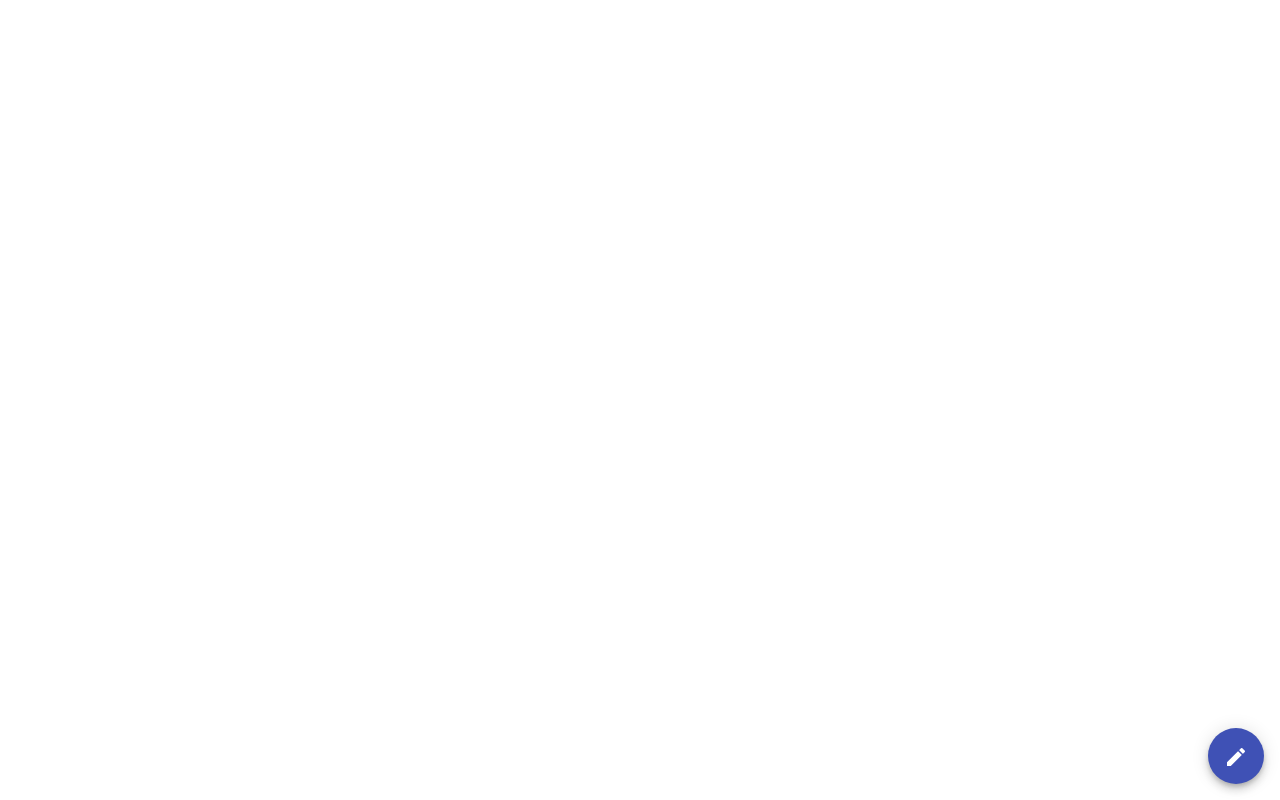
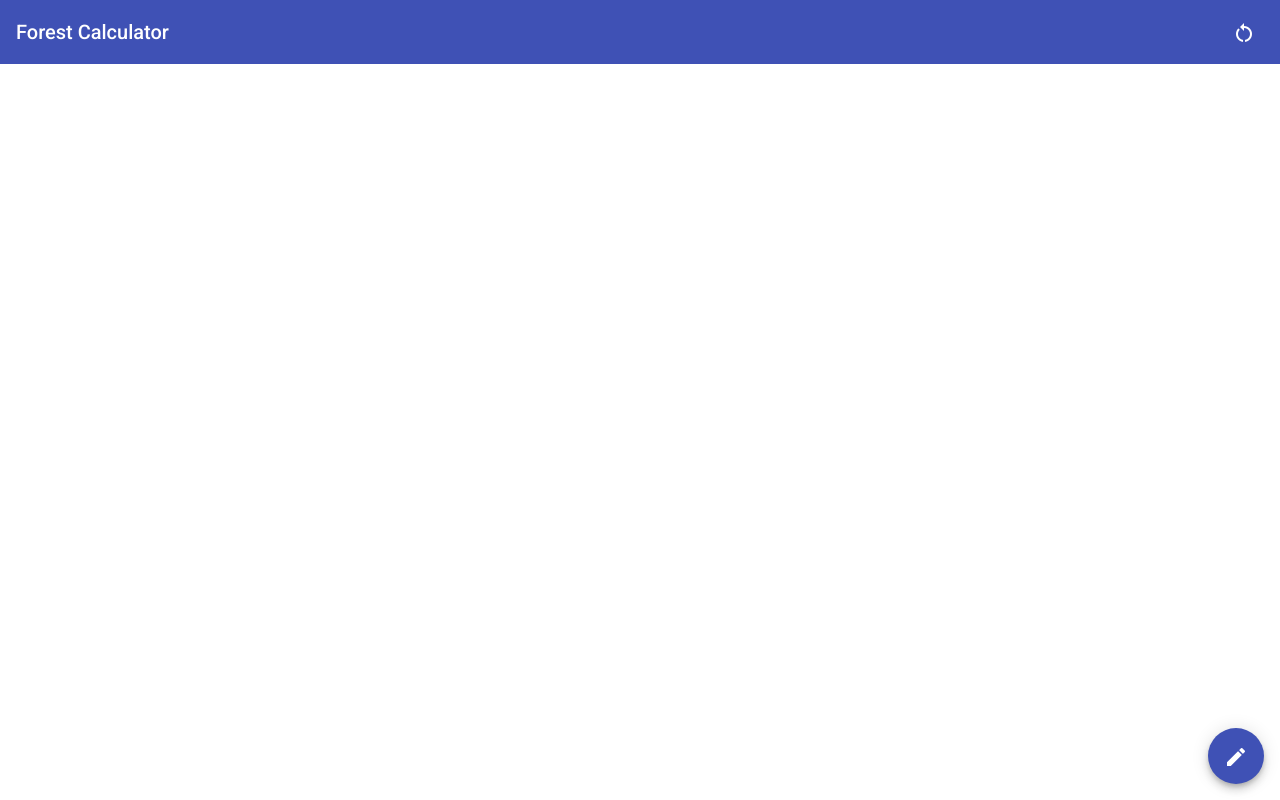
Before and after one commit to dropik/forest-calculator, an Angular app: page / in a window 1280 px wide. Built offline with nearby package versions, Linux system fonts and the light colour scheme.

Commit message:
Implemented create and reset buttons

```diff
--- a/src/app/app.component.html
+++ b/src/app/app.component.html
@@ -1,5 +1,5 @@
 <canvas #drawRoot></canvas>
-<div class="draw-input-receiver" (click)="clickHandler($event)" (dblclick)="stopDrawing()"></div>
+<div class="draw-input-receiver" (click)="handleCanvasClick($event)" (dblclick)="stopDrawing()"></div>
 <div
   *ngFor="let point of points"
   class="point"
@@ -7,8 +7,14 @@
   [style.left.px]="point.x - remToPx(0.5)"
   (dblclick)="stopDrawing()"
 ></div>
+<mat-toolbar color="primary">
+  <span>Forest Calculator</span>
+  <button mat-icon-button (click)="resetCanvas()">
+    <mat-icon>restart_alt</mat-icon>
+  </button>
+</mat-toolbar>
 <div class="create-button-container">
-  <button mat-fab color="primary">
+  <button *ngIf="drawState === 'not-drawn'" mat-fab color="primary" (click)="prepareToDraw()">
     <mat-icon>create</mat-icon>
   </button>
 </div>
--- a/src/app/app.component.scss
+++ b/src/app/app.component.scss
@@ -28,3 +28,9 @@ canvas {
   background: white;
   border: 1px solid black;
 }
+
+mat-toolbar {
+  position: fixed;
+  justify-content: space-between;
+  z-index: 9999;
+}
--- a/src/app/app.component.ts
+++ b/src/app/app.component.ts
@@ -9,7 +9,6 @@ export class AppComponent implements AfterViewInit {
   @ViewChild('drawRoot')
   private canvas?: ElementRef<HTMLCanvasElement>;
   private context?: CanvasRenderingContext2D;
-  private startedDrawing = false;
   private _points: { x: number, y: number }[] = [];
 
   ngAfterViewInit(): void {
@@ -20,13 +19,22 @@ export class AppComponent implements AfterViewInit {
     }
   }
 
+  public drawState: 'not-drawn' | 'drawing' | 'drawn' = 'not-drawn';
+
   public get points(): { x: number, y: number }[] {
     return this._points;
   }
 
-  public clickHandler(e: MouseEvent): void {
-    if (!this.startedDrawing) {
-      this.startedDrawing = true;
+  private set points(value: { x: number, y: number }[]) {
+    this._points = value;
+  }
+
+  public handleCanvasClick(e: MouseEvent): void {
+    if (this.drawState != 'drawing') {
+      return;
+    }
+
+    if (this.points.length === 0) {
       this.startDrawing(e);
     } else {
       this.updatePath(e);
@@ -48,7 +56,7 @@ export class AppComponent implements AfterViewInit {
       this.context.stroke();
       this.context.closePath();
     }
-    this.startedDrawing = false;
+    this.drawState = "drawn";
   }
 
   public updatePath(e: MouseEvent): void {
@@ -68,4 +76,14 @@ export class AppComponent implements AfterViewInit {
     const fontSize = getComputedStyle(document.documentElement).fontSize;
     return rem * parseFloat(fontSize);
   }
+
+  public prepareToDraw(): void {
+    this.drawState = "drawing";
+  }
+
+  public resetCanvas(): void {
+    this.context?.clearRect(0, 0, document.body.clientWidth, document.body.clientHeight);
+    this.points = [];
+    this.drawState = "not-drawn";
+  }
 }
--- a/src/app/app.module.ts
+++ b/src/app/app.module.ts
@@ -3,6 +3,7 @@ import { BrowserModule } from '@angular/platform-browser';
 import { BrowserAnimationsModule } from '@angular/platform-browser/animations';
 import { MatIconModule } from '@angular/material/icon';
 import { MatButtonModule } from '@angular/material/button';
+import { MatToolbarModule } from '@angular/material/toolbar';
 
 import { AppRoutingModule } from './app-routing.module';
 import { AppComponent } from './app.component';
@@ -16,7 +17,8 @@ import { AppComponent } from './app.component';
     AppRoutingModule,
     BrowserAnimationsModule,
     MatIconModule,
-    MatButtonModule
+    MatButtonModule,
+    MatToolbarModule
   ],
   providers: [],
   bootstrap: [AppComponent]
```
